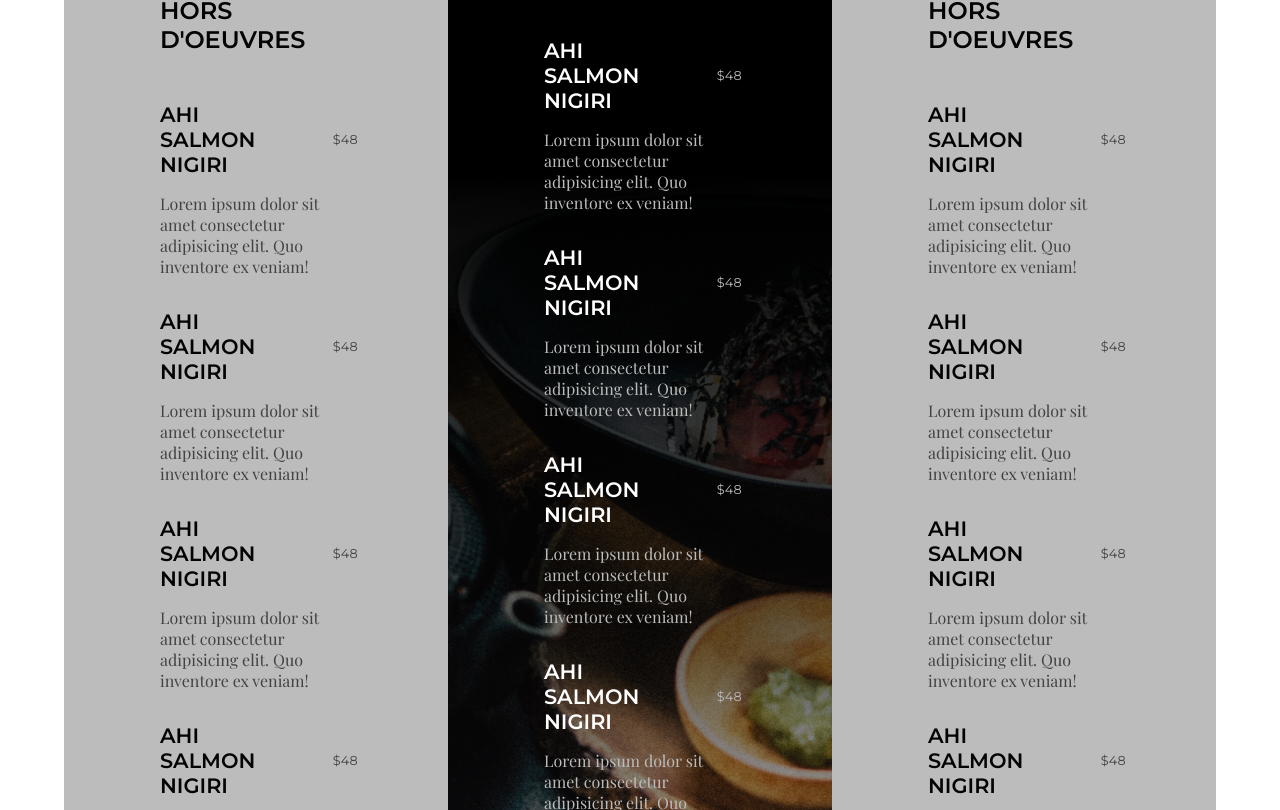
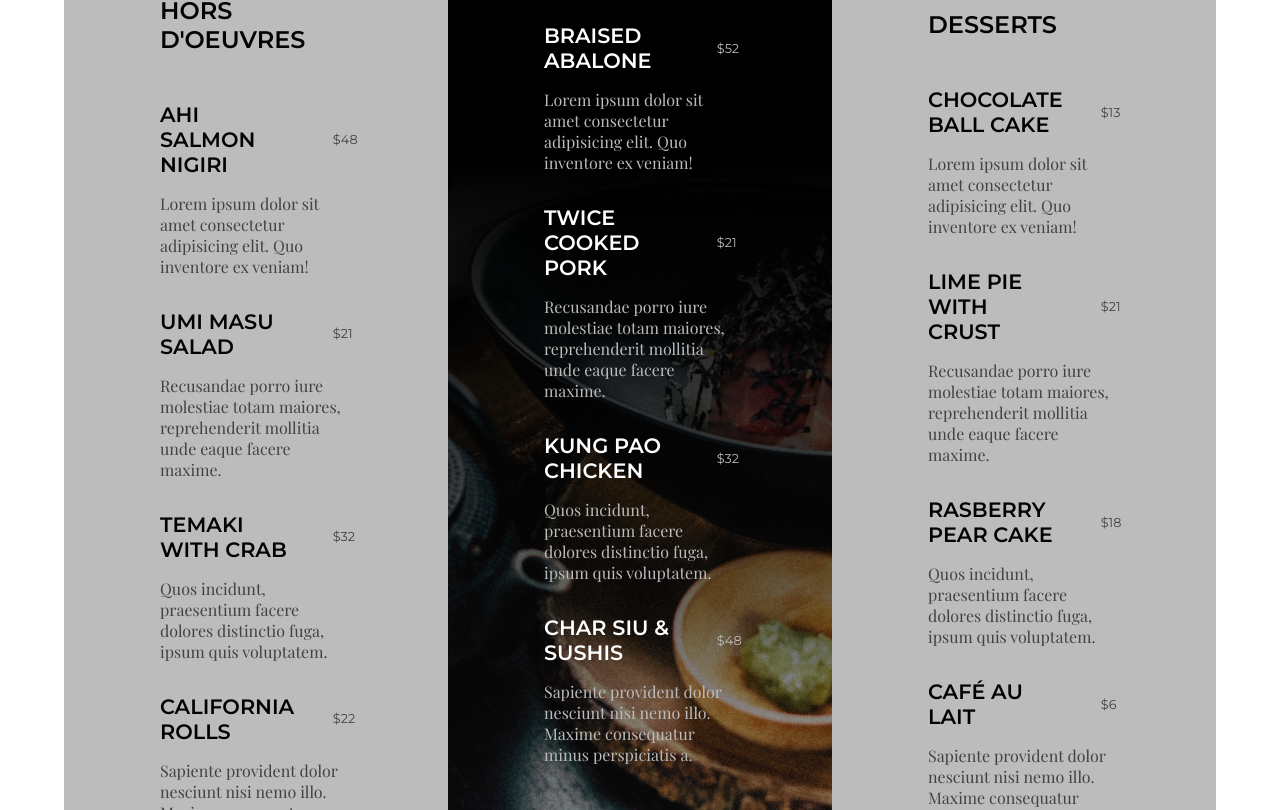
Before and after one commit to otuoio/proj-html-vuejs, a Vue app: page / in a window 1280 px wide. Shown: the part 8330-9140 px from the top of the page. Built offline with nearby package versions, Linux system fonts and the light colour scheme; a web font is replaced by a local one.

Commit message:
add menu card component with props

```diff
--- a/src/components/Footer.vue
+++ b/src/components/Footer.vue
@@ -8,9 +8,9 @@
             <p class="disclaim">Lorem ipsum dolor, sit amet consectetur adipisicing elit. Vero, consequatur aperiam. Mollitia, nostrum? Accusamus, voluptatem alias..</p>
             <div class="social">
                 <ul class="menu-inline">
-                    <li v-for="i in social"
-                    :key="i"
-                    ><a href="#"><span class="social-tag">{{ i.icon }}</span></a></li>
+                    <li v-for="(item, index) in social"
+                    :key="index"
+                    ><a href="#"><span class="social-tag">{{ item.icon }}</span></a></li>
                 </ul>
             </div>
         </div>
--- a/src/components/Main.vue
+++ b/src/components/Main.vue
@@ -110,111 +110,12 @@
       <!-- menus -->
         <section class="menus">
             <div class="menu-cards container-90">
-                <div class="menu-card menu-card-silver">
-                    <div class="menu-card-container">
-                        <h2 class="menu-card-title">Hors d'oeuvres</h2>
-                        <div class="menu-card-dishes">
-                            <div class="menu-card-dish">
-                                <div class="menu-card-dish-title">
-                                    <h4 class="menu-card-dish-name">Ahi salmon nigiri</h4>
-                                    <span class="menu-card-dish-price">&dollar;48</span>
-                                </div>
-                                <p class="menu-card-dish-description">Lorem ipsum dolor sit amet consectetur adipisicing elit. Quo inventore ex veniam!</p>
-                            </div>
-                            <div class="menu-card-dish">
-                                <div class="menu-card-dish-title">
-                                    <h4 class="menu-card-dish-name">Ahi salmon nigiri</h4>
-                                    <span class="menu-card-dish-price">&dollar;48</span>
-                                </div>
-                                <p class="menu-card-dish-description">Lorem ipsum dolor sit amet consectetur adipisicing elit. Quo inventore ex veniam!</p>
-                            </div>
-                            <div class="menu-card-dish">
-                                <div class="menu-card-dish-title">
-                                    <h4 class="menu-card-dish-name">Ahi salmon nigiri</h4>
-                                    <span class="menu-card-dish-price">&dollar;48</span>
-                                </div>
-                                <p class="menu-card-dish-description">Lorem ipsum dolor sit amet consectetur adipisicing elit. Quo inventore ex veniam!</p>
-                            </div>
-                            <div class="menu-card-dish">
-                                <div class="menu-card-dish-title">
-                                    <h4 class="menu-card-dish-name">Ahi salmon nigiri</h4>
-                                    <span class="menu-card-dish-price">&dollar;48</span>
-                                </div>
-                                <p class="menu-card-dish-description">Lorem ipsum dolor sit amet consectetur adipisicing elit. Quo inventore ex veniam!</p>
-                            </div>
-                        </div>
-                    </div>
-                </div>
-                <div class="menu-card menu-card-black">
-                    <div class="menu-card-container">
-                        <h2 class="menu-card-title">Hors d'oeuvres</h2>
-                        <div class="menu-card-dishes">
-                            <div class="menu-card-dish">
-                                <div class="menu-card-dish-title">
-                                    <h4 class="menu-card-dish-name">Ahi salmon nigiri</h4>
-                                    <span class="menu-card-dish-price">&dollar;48</span>
-                                </div>
-                                <p class="menu-card-dish-description">Lorem ipsum dolor sit amet consectetur adipisicing elit. Quo inventore ex veniam!</p>
-                            </div>
-                            <div class="menu-card-dish">
-                                <div class="menu-card-dish-title">
-                                    <h4 class="menu-card-dish-name">Ahi salmon nigiri</h4>
-                                    <span class="menu-card-dish-price">&dollar;48</span>
-                                </div>
-                                <p class="menu-card-dish-description">Lorem ipsum dolor sit amet consectetur adipisicing elit. Quo inventore ex veniam!</p>
-                            </div>
-                            <div class="menu-card-dish">
-                                <div class="menu-card-dish-title">
-                                    <h4 class="menu-card-dish-name">Ahi salmon nigiri</h4>
-                                    <span class="menu-card-dish-price">&dollar;48</span>
-                                </div>
-                                <p class="menu-card-dish-description">Lorem ipsum dolor sit amet consectetur adipisicing elit. Quo inventore ex veniam!</p>
-                            </div>
-                            <div class="menu-card-dish">
-                                <div class="menu-card-dish-title">
-                                    <h4 class="menu-card-dish-name">Ahi salmon nigiri</h4>
-                                    <span class="menu-card-dish-price">&dollar;48</span>
-                                </div>
-                                <p class="menu-card-dish-description">Lorem ipsum dolor sit amet consectetur adipisicing elit. Quo inventore ex veniam!</p>
-                            </div>
-                        </div>
-                    </div>
-                </div>
-                <div class="menu-card menu-card-silver">
-                    <div class="menu-card-container">
-                        <h2 class="menu-card-title">Hors d'oeuvres</h2>
-                        <div class="menu-card-dishes">
-                            <div class="menu-card-dish">
-                                <div class="menu-card-dish-title">
-                                    <h4 class="menu-card-dish-name">Ahi salmon nigiri</h4>
-                                    <span class="menu-card-dish-price">&dollar;48</span>
-                                </div>
-                                <p class="menu-card-dish-description">Lorem ipsum dolor sit amet consectetur adipisicing elit. Quo inventore ex veniam!</p>
-                            </div>
-                            <div class="menu-card-dish">
-                                <div class="menu-card-dish-title">
-                                    <h4 class="menu-card-dish-name">Ahi salmon nigiri</h4>
-                                    <span class="menu-card-dish-price">&dollar;48</span>
-                                </div>
-                                <p class="menu-card-dish-description">Lorem ipsum dolor sit amet consectetur adipisicing elit. Quo inventore ex veniam!</p>
-                            </div>
-                            <div class="menu-card-dish">
-                                <div class="menu-card-dish-title">
-                                    <h4 class="menu-card-dish-name">Ahi salmon nigiri</h4>
-                                    <span class="menu-card-dish-price">&dollar;48</span>
-                                </div>
-                                <p class="menu-card-dish-description">Lorem ipsum dolor sit amet consectetur adipisicing elit. Quo inventore ex veniam!</p>
-                            </div>
-                            <div class="menu-card-dish">
-                                <div class="menu-card-dish-title">
-                                    <h4 class="menu-card-dish-name">Ahi salmon nigiri</h4>
-                                    <span class="menu-card-dish-price">&dollar;48</span>
-                                </div>
-                                <p class="menu-card-dish-description">Lorem ipsum dolor sit amet consectetur adipisicing elit. Quo inventore ex veniam!</p>
-                            </div>
-                        </div>
-                    </div>
-                </div>
+                <MenuCard
+                v-for="(card, index) in menuCards"
+                v-bind:key="index"
+                :class="(index % 2 == 0) ? 'menu-card-silver' : 'menu-card-black'"
+                :card="card"
+                />
             </div>
         </section>
       <!-- /menus -->
@@ -244,6 +145,7 @@ import CallToActionCard from './CallToActionCard.vue';
 import CriticsCard from './CriticsCard.vue';
 import BannerFs from './BannerFs.vue';
 import PromoCard from './PromoCard.vue';
+import MenuCard from './MenuCard.vue';
 
 export default {
     name: 'Main',
@@ -253,7 +155,8 @@ export default {
         CallToActionCard,
         CriticsCard,
         BannerFs,
-        PromoCard
+        PromoCard,
+        MenuCard
     },
     props: {
         banner: {
@@ -331,6 +234,85 @@ export default {
                     author: 'admin',
                     date: 'January 7th, 2020',
                     icon: 'link'
+                },
+            ],
+            menuCards: [
+                {
+                    title: 'Hors d\'oeuvres',
+                    dishes: [
+                        {
+                            'name': 'Ahi salmon nigiri',
+                            'price': 48,
+                            'description': 'Lorem ipsum dolor sit amet consectetur adipisicing elit. Quo inventore ex veniam!'
+                        },
+                        {
+                            'name': 'Umi masu salad',
+                            'price': 21,
+                            'description': 'Recusandae porro iure molestiae totam maiores, reprehenderit mollitia unde eaque facere maxime.'
+                        },
+                        {
+                            'name': 'Temaki with crab',
+                            'price': 32,
+                            'description': 'Quos incidunt, praesentium facere dolores distinctio fuga, ipsum quis voluptatem.'
+                        },
+                        {
+                            'name': 'California rolls',
+                            'price': 22,
+                            'description': 'Sapiente provident dolor nesciunt nisi nemo illo. Maxime consequatur minus perspiciatis a.'
+                        },
+                    ],
+                },
+                {
+                    title: 'Main course',
+                    dishes: [
+                        {
+                            'name': 'Braised abalone',
+                            'price': 52,
+                            'description': 'Lorem ipsum dolor sit amet consectetur adipisicing elit. Quo inventore ex veniam!'
+                        },
+                        {
+                            'name': 'Twice cooked pork',
+                            'price': 21,
+                            'description': 'Recusandae porro iure molestiae totam maiores, reprehenderit mollitia unde eaque facere maxime.'
+                        },
+                        {
+                            'name': 'Kung pao chicken',
+                            'price': 32,
+                            'description': 'Quos incidunt, praesentium facere dolores distinctio fuga, ipsum quis voluptatem.'
+                        },
+                        {
+                            'name': 'Char siu & sushis',
+                            'price': 48,
+                            'description': 'Sapiente provident dolor nesciunt nisi nemo illo. Maxime consequatur minus perspiciatis a.'
+                        },
+                    ],
+
+                },
+                {
+                    title: 'Desserts',
+                    dishes: [
+                        {
+                            'name': 'Chocolate ball cake',
+                            'price': 13,
+                            'description': 'Lorem ipsum dolor sit amet consectetur adipisicing elit. Quo inventore ex veniam!'
+                        },
+                        {
+                            'name': 'Lime pie with crust',
+                            'price': 21,
+                            'description': 'Recusandae porro iure molestiae totam maiores, reprehenderit mollitia unde eaque facere maxime.'
+                        },
+                        {
+                            'name': 'Rasberry pear cake',
+                            'price': 18,
+                            'description': 'Quos incidunt, praesentium facere dolores distinctio fuga, ipsum quis voluptatem.'
+                        },
+                        {
+                            'name': 'Café au lait',
+                            'price': 6,
+                            'description': 'Sapiente provident dolor nesciunt nisi nemo illo. Maxime consequatur minus perspiciatis a.'
+                        },
+                    ],
+
                 },
             ]
         }
@@ -422,7 +404,6 @@ export default {
     margin-bottom: 8em;
     .menu-cards {
         @include flex(center, center, wrap);
-        @import '../assets/scss/partials/_menuCard.scss';
     }
 }
 @import '../assets/scss/partials/_fsBannerBottom.scss';
--- /dev/null
+++ b/src/components/MenuCard.vue
@@ -0,0 +1,35 @@
+<template>
+    <div class="menu-card">
+        <div class="menu-card-container">
+            <h2 class="menu-card-title">{{ card.title }}</h2>
+            <div class="menu-card-dishes">
+                <div v-for="(dish, index) in card.dishes"
+                    :key="index"
+                    class="menu-card-dish">
+                    <div class="menu-card-dish-title">
+                        <h4 class="menu-card-dish-name">{{ dish.name }}</h4>
+                        <span class="menu-card-dish-price">&dollar;{{ dish.price }}</span>
+                    </div>
+                    <p class="menu-card-dish-description">{{ dish.description }}</p>
+                </div>
+            </div>
+        </div>
+    </div>
+</template>
+
+<script>
+export default {
+    name: 'MenuCard',
+    props: {
+        card: {
+            type: Object
+        }
+    },
+}
+</script>
+
+<style lang="scss">
+@import '../assets/scss/partials/_variables.scss';
+@import '../assets/scss/partials/_mixins.scss';
+@import '../assets/scss/partials/_menuCard.scss';
+</style>
--- a/src/components/PromoCard.vue
+++ b/src/components/PromoCard.vue
@@ -3,7 +3,7 @@
         <div class="promo-picture">
             <img :src="require(`../assets/img/${card.picture}`)" :alt="card.title">
             <div class="promo-hover-credits">
-                <font-awesome-icon :icon="card.link" class="promo-hover-icon"/>
+                <font-awesome-icon :icon="card.icon" class="promo-hover-icon"/>
                 <h4 class="promo-hover-title">{{ card.title }}</h4>
                 <p class="promo-hover-categories">{{ card.categories }}</p>
             </div>
--- a/src/main.js
+++ b/src/main.js
@@ -11,12 +11,11 @@ import { faCar } from '@fortawesome/free-solid-svg-icons';
 import { faStar } from '@fortawesome/free-solid-svg-icons';
 import { faAngleUp } from '@fortawesome/free-solid-svg-icons';
 import { faLink } from '@fortawesome/free-solid-svg-icons';
-import { faFacebookF } from '@fortawesome/free-brands-svg-icons';
 import { FontAwesomeIcon } from '@fortawesome/vue-fontawesome';
 
 
 library.add(fas, fab);
-library.add(faShoppingCart, faShareAlt, faStar, faCar, faAngleUp, faLink, faFacebookF);
+library.add(faShoppingCart, faShareAlt, faStar, faCar, faAngleUp, faLink);
 
 Vue.component('font-awesome-icon', FontAwesomeIcon);
 
```
